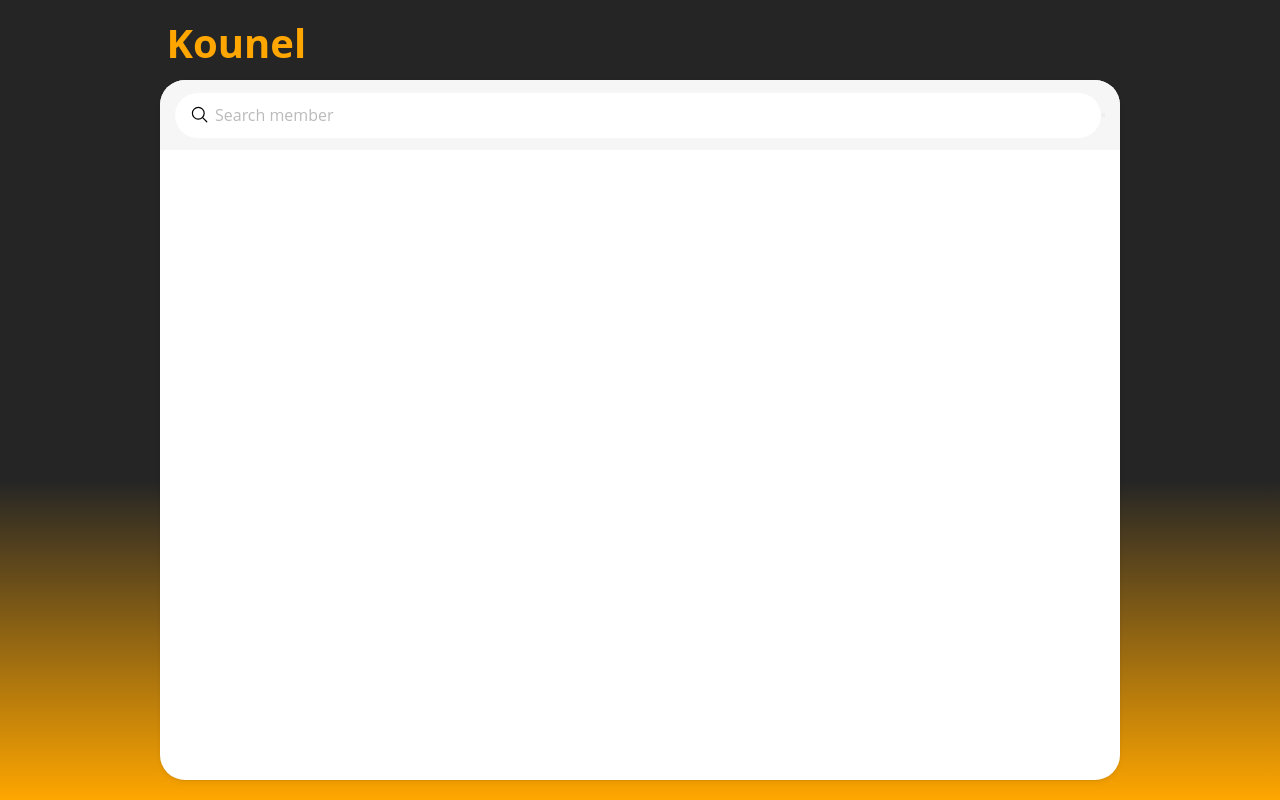
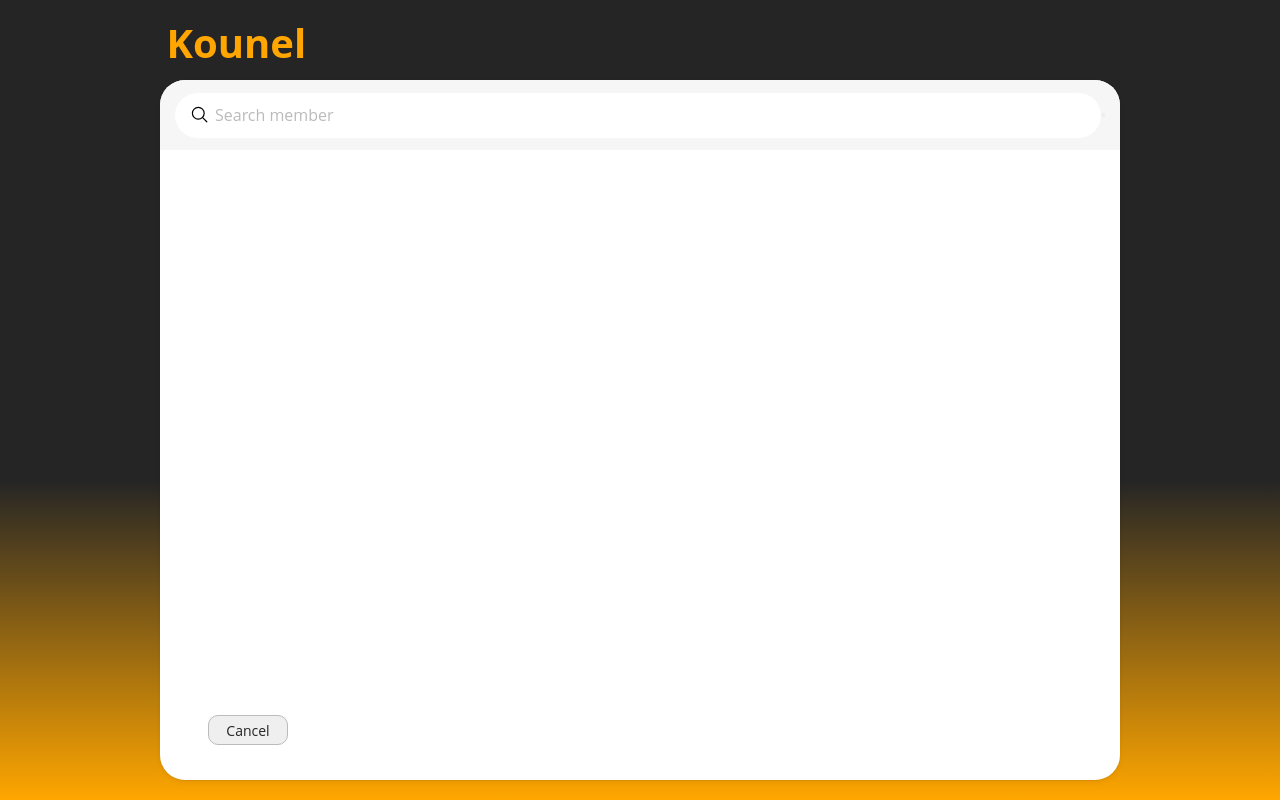
Before and after one commit to Yun-Pei/film_forum, a Django app: a page that uses film_forum/chatroom/templates/addChatPage.html in a window 1280 px wide. Run offline with Django 5.2, Linux system fonts and the light colour scheme.

Commit message:
尋找使用者頁面多了一個取消（返回前頁按鍵）
嘗試做新增聊天室但是做不出來

```diff
--- a/film_forum/chatroom/templates/addChatPage.html
+++ b/film_forum/chatroom/templates/addChatPage.html
@@ -27,7 +27,6 @@
             height: calc(100vh - 100px);
             background: #fff;
             box-shadow: 0 1px 1px 0 rgba(0, 0, 0, 0.06), 0 2px 5px 0 rgba(0, 0, 0, 0.06);
-
             border-radius: 25px;
         }
 
@@ -77,31 +76,54 @@
             top: 25px;
             font-size: 1.2em;
         }
-
+        .resultBox {
+            max-width: 1080px;
+            margin: 0px auto;
+            position: relative;
+            display: flex;
+            flex-wrap: wrap;
+            justify-content: left;
+            top: 15%;
+        }
         .result {
             position: relative;
-            margin: 0px auto;
-            width: fit-content;
             font-size: 20px;
-            margin: 20px auto;
+            margin: 30px;
         }
-        .result ul {
+        .result ul li{
             list-style: none;
-
-        }
-        .result li {
-            display: flex;
         }
         .result button {
-            width: 100px;
             font-size: 16px;
             border-radius: 10px;
             border: #bbb 1px solid;
-            width: 500px;
+            width: 300px;
             padding: 10px;
+            cursor: pointer;
         }
         .result button:hover {
             background: #ffa600;
+        }
+        .Cancel {
+            position: absolute;
+            cursor: pointer;
+            font-size: 14px;
+            height: 30px;
+            width: 80px;
+            border-radius: 10px;
+            border: #bbb 1px solid;
+            bottom: 5%;
+            left: 5%;
+        }
+        .Cancel:hover {
+            background: #ffa600;
+        }
+        a{
+	        text-decoration: none;
+            color: #252525;
+        }
+        .Uid {
+            display: none;
         }
 
     </style>
@@ -118,15 +140,22 @@
             </div>
             <button type="submit"></button>
         </form>
+        <form class="resultBox" method="POST" action="">
+        {% csrf_token %}
         {% for user in users %}
         <div class="result">
             <ul>
                 <li>
-                    <button type="submit">{{user.username}}, {{user.email}}</button>
+                    <button class="Uid" name=""></button>
+                    <button type="submit" name="">
+                        {{user.username}}
+                    </button>
                 </li>
             </ul>
         </div>
         {% endfor %}
+        </form>
+        <button type="submit" class="Cancel"><a href="{% url 'chat-page' %}">Cancel</a></button>
     </div>
     <script type="module" src="https://unpkg.com/ionicons@7.1.0/dist/ionicons/ionicons.esm.js"></script>
     <script nomodule src="https://unpkg.com/ionicons@7.1.0/dist/ionicons/ionicons.js"></script>
--- a/film_forum/chatroom/templates/chatPage.html
+++ b/film_forum/chatroom/templates/chatPage.html
@@ -412,6 +412,8 @@
                       </div>
                     </div>
                 </div>
+                {% block script %}
+                {% endblock %}
             </div>
         </div>
         <div class="right-chat-container">
--- a/film_forum/chatroom/urls.py
+++ b/film_forum/chatroom/urls.py
@@ -11,5 +11,4 @@ urlpatterns = [
     path("auth/logout/", LogoutView.as_view(), name="logout-user"),
     path('auth/addChat/', views.addChatPage, name='add-Chat'),
     path('searchMembers/', views.MemberSearchView.as_view(), name='search_members'),
-
 ]
```
Also changed, not shown: film_forum/chatroom/views.py (line endings or trailing spaces).
